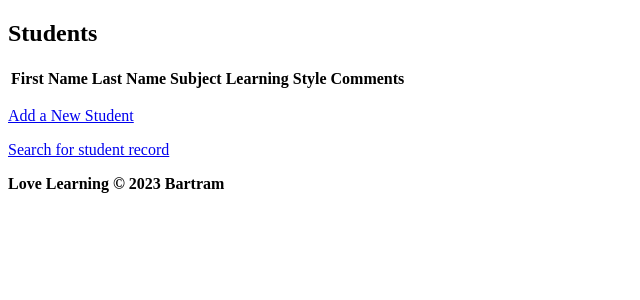
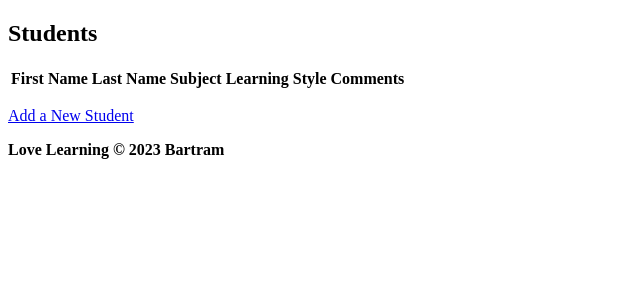
Before and after one commit to SdcBartram/LoveLearning_Tutor_Company_Project, a Flask app: page /students in a window 1280 px wide. Shown: the part 106-406 px from the top of the page, without its empty margins (0-640 px from the left). Run offline with Flask 3, Linux system fonts and the light colour scheme; data that the repository does not hold is empty; some libraries are stand-ins or nearby versions.

Commit message:
functionality complete

```diff
--- a/controllers/student_controller.py
+++ b/controllers/student_controller.py
@@ -69,12 +69,11 @@ def update_student(id):
     return redirect('/students')
 
 
-@students_blueprint.route("/students/<id>/search", methods=['GET'])
-def find_student(id):
-    first_name = request.form['first_name']
-    last_name = request.form['last_name']
-    student = Student(first_name, last_name, id)
-    student_repository.search_for_student(student)
-    return redirect('/students/{}'.format(id))
-
-# student search
+# # student search
+# @students_blueprint.route("/students/<id>/search", methods=['GET'])
+# def find_student(id):
+#     first_name = request.form['first_name']
+#     last_name = request.form['last_name']
+#     student = Student(first_name, last_name, id)
+#     student_repository.search_for_student(student)
+#     return redirect('/students/{}'.format(id))
--- a/templates/lessons/new.jinja
+++ b/templates/lessons/new.jinja
@@ -38,7 +38,7 @@
 
     {# learning_style #}
     <div>
-        <label for="learning_style"> Learning_style</label>
+        <label for="learning_style"> Learning Style</label>
         <select id="learning_style" name="learning_style_id">
             {% for learning_style in all_learning_styles %}
             <option value="{{ learning_style.id }}">{{ learning_style.learning_style }}</option>
--- a/templates/students/index.jinja
+++ b/templates/students/index.jinja
@@ -41,5 +41,5 @@
     {% endfor %}
 </table>
 <p><a href="/students/new">Add a New Student</a></p>
-<p><a href="/students/search">Search for student record</a></p>
+{# <p><a href="/students/search">Search for student record</a></p> #}
 {% endblock %}
```
Also changed, not shown: controllers/lesson_controller.py (+16 -11 lines).
